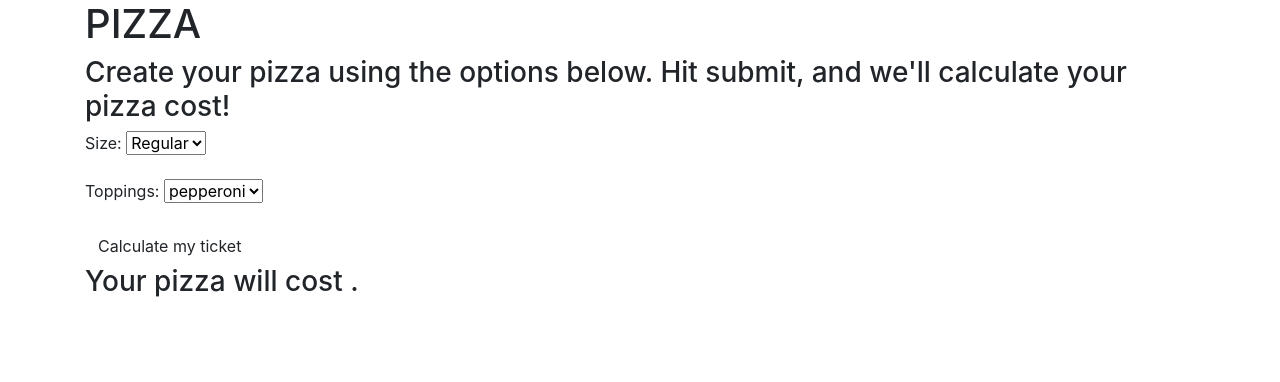
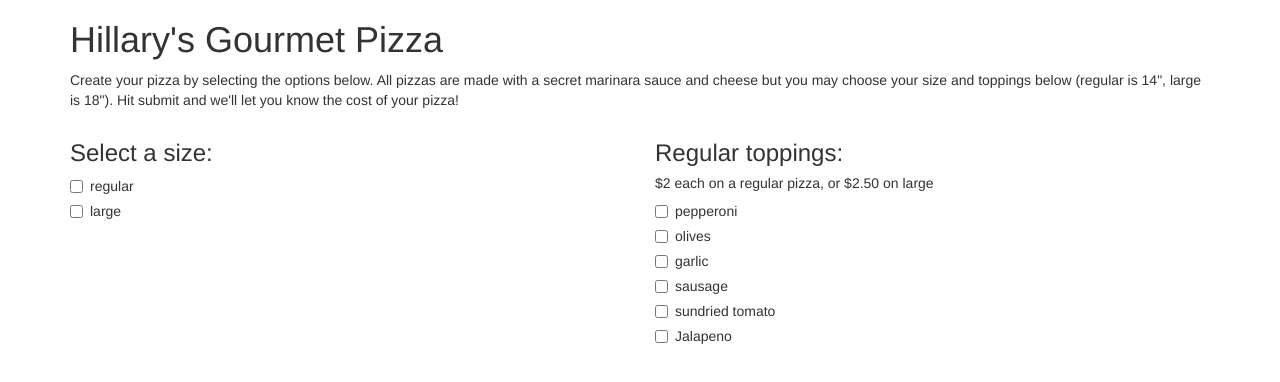
Before and after one commit to hhillaryy/pizzatime, a plain HTML site: page index.html in a window 1280 px wide. Drawn offline with nearby package versions, Linux system fonts and the light colour scheme.

Commit message:
add boostrap CDN link create size and topping columns with clickboxes

```diff
--- a/index.html
+++ b/index.html
@@ -1,7 +1,7 @@
 <!DOCTYPE html>
 <html>
   <head>
-    <link href="css/bootstrap.min.css" rel="stylesheet" type="text/css">
+    <link rel="stylesheet" href="https://maxcdn.bootstrapcdn.com/bootstrap/3.3.6/css/bootstrap.min.css" integrity="sha384-1q8mTJOASx8j1Au+a5WDVnPi2lkFfwwEAa8hDDdjZlpLegxhjVME1fgjWPGmkzs7" crossorigin="anonymous">
     <link href="css/styles.css" rel="stylesheet" type="text/css">
     <script src="js/jquery-1.12.0.js"></script>
     <script src="js/scripts.js"></script>
@@ -9,30 +9,47 @@
   </head>
   <body>
     <div class="container">
-      <h1>PIZZA</h1>
-      <h3>Create your pizza using the options below. Hit submit, and we'll calculate your pizza cost!</h3>
+      <h1>Hillary's Gourmet Pizza</h1>
+      <p>Create your pizza by selecting the options below. All pizzas are made with a secret marinara sauce and cheese but you may choose your size and toppings below (regular is 14", large is 18"). Hit submit and we'll let you know the cost of your pizza!</p>
       <form id="pizza-calculator">
-        <div class="form-group">
-          <label for="amount">Size:</label>
-           <select id="amount">
-             <option id="Regular">Regular</option>
-             <option id="Large">Large</option>
-           </select>
-         </div>
-       <div class="form-group">
-         <label for="additional-toppings">Toppings:</label>
-          <select id="time">
-            <option id="1">pepperoni</option>
-            <option id="2">olive</option>
-            <option id="3">garlic</option>
-            <option id="4">sausage</option>
-          </select>
+        <div class="row">
+          <div class="col-md-6">
+          <div id="Size">
+            <h3>Select a size:</h3>
+            <div class="checkbox">
+              <label><input type="checkbox" class="regular" value="regular">regular</label>
+            </div>
+            <div class="checkbox">
+              <label><input type="checkbox" class="regular" value="large">large</label>
+            </div>
+          </div>
         </div>
-         <button type="submit" class="btn">Calculate my ticket</button>
-      </form>
-      <div id="results">
-        <h3>Your pizza will cost <span class="result-price"></span>.</h3>
+      <div class="row">
+        <div class="col-sm-6">
+          <div id="toppings">
+            <h3>Regular toppings:</h3>
+            <h5>$2 each on a regular pizza, or $2.50 on large</h5>
+          <div class="checkbox">
+            <label><input type="checkbox" class="regular" value="pepperoni">pepperoni</label>
+          </div>
+          <div class="checkbox">
+            <label><input type="checkbox" class="regular" value="olives">olives</label>
+          </div>
+          <div class="checkbox">
+            <label><input type="checkbox" class="regular" value="garlic">garlic</label>
+          </div>
+          <div class="checkbox">
+            <label><input type="checkbox" class="regular" value="sausage">sausage</label>
+          </div>
+          <div class="checkbox">
+            <label><input type="checkbox" class="regular" value="sundried-tomato">sundried tomato</label>
+          </div>
+          <div class="checkbox">
+            <label><input type="checkbox" class="regular" value="Jalapeno">Jalapeno</label>
+          </div>
+        </div>
       </div>
     </div>
+  </div>
   </body>
 </html>
--- a/js/scripts.js
+++ b/js/scripts.js
@@ -22,3 +22,12 @@ Pizza.prototype.price = function() {
   pizzaPrice = sizePrice + toppingPrice;
   return pizzaPrice;
 }
+
+// had some help here to figure out how to get the array pushing properly
+var getToppings = function() {
+  var allToppings = [];
+  $(".regular:checked").each(function() {
+    allToppings.push($(this).val());
+  })
+  return allToppings;
+}
```
